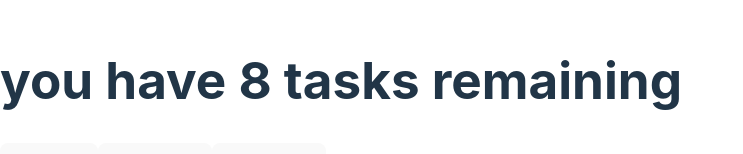
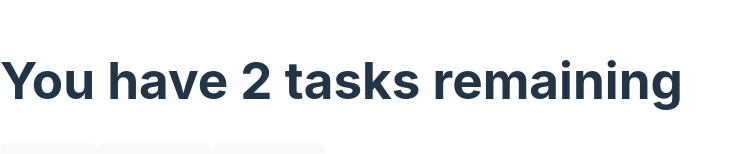
Before and after one commit to niriti-dev/todoApp, a React (Vite) app in the folder vite-project/: page / in a window 1280 px wide. Shown: the part 202-356 px from the top of the page, without its empty margins (0-743 px from the left). Built offline with nearby package versions, Linux system fonts and the light colour scheme.

Commit message:
Header (Component) JS working

```diff
--- a/vite-project/src/Header.jsx
+++ b/vite-project/src/Header.jsx
@@ -1,16 +1,18 @@
 
 
+function Header(props) {
+    const { todos } = props;
 
-function Header() {
-    const taskCount = 8
+    const remainingTasks = todos.filter(todo => !todo.isComplete).length;
+    const taskOrTasks = remainingTasks === 1 ? 'task' : 'tasks';
+
     return (
         <>
-        <h1>
-            you have {taskCount} tasks remaining
-        </h1>
+            <h1>
+                You have {remainingTasks} {taskOrTasks} remaining
+            </h1>
         </>
-    )
-
+    );
 }
 
 export default Header
```
